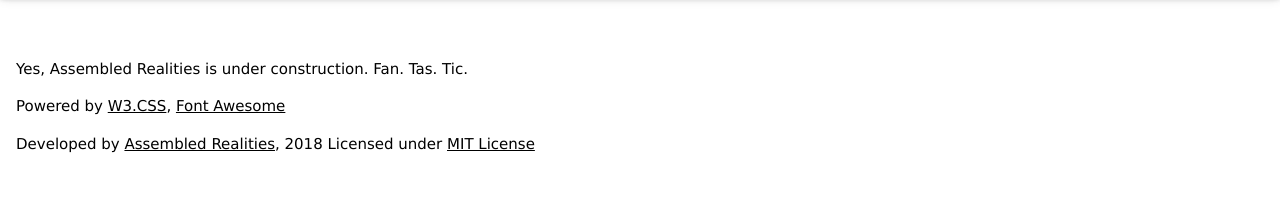
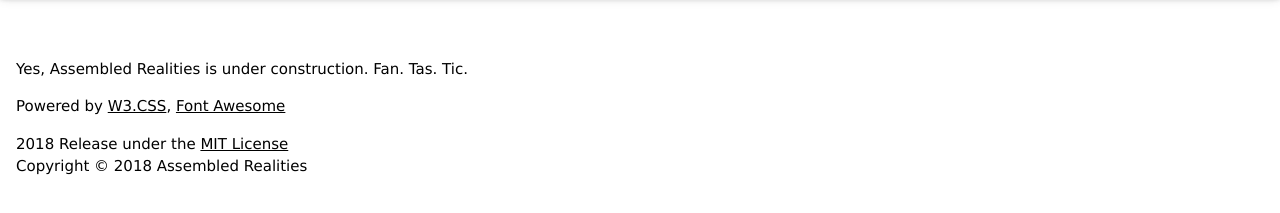
Before and after one commit to assembled-realities/assembled-realities.github.io, a plain HTML site: page index.html in a window 1280 px wide. Shown: the part 55-268 px from the top of the page. Drawn offline with nearby package versions, Linux system fonts and the light colour scheme.

Commit message:
Update footer

```diff
--- a/index.html
+++ b/index.html
@@ -28,7 +28,8 @@
 		</div>
 		<footer class="w3-container w3-theme-dark">
 			<p class="">Powered by <a href="https://www.w3schools.com/w3css/" target="_blank">W3.CSS</a>, <a href="https://fontawesome.com/" target="_blank">Font Awesome</a><!--, <a href="https://vuejs.org/" target="_blank">Vue.js</a>--></p>
-			<p class="">Developed by <a href="https://nathanielwiley.github.io" target="_blank">Assembled Realities</a>, 2018 Licensed under <a href="https://choosealicense.com/licenses/mit/" target="_blank">MIT License</a></p>
+			<div class="">2018 Release under the <a href="https://choosealicense.com/licenses/mit/" target="_blank">MIT License</a></div>
+			<div>Copyright &copy; 2018 Assembled Realities</div>
 		</footer>
 		<!--
 			<script src="https://cdn.jsdelivr.net/npm/vue"></script>
```
